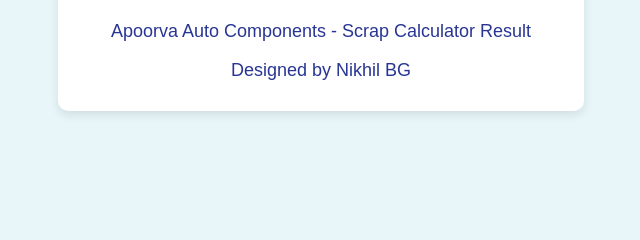
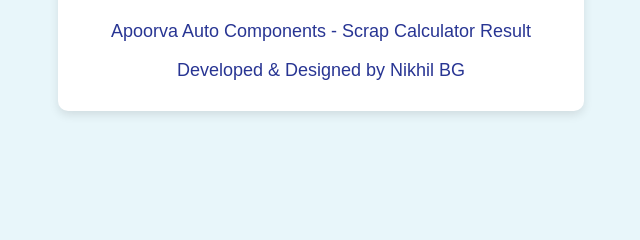
Before and after one commit to nikhil-bg/Scrap-Calculator, a Django app: template myproject/myapp/templates/myapp/results.html in a window 1280 px wide. Shown: the part 384-624 px from the top of the page, without its empty margins (319-959 px from the left). Run offline with Django 4.2, Linux system fonts and the light colour scheme; the template is opened without the code that fills it: values that come from a table or form of the project are taken from there, others are empty; data comes from the database, SQL or seed files in the repository.

Commit message:
Updated results.html

```diff
--- a/myproject/myapp/templates/myapp/results.html
+++ b/myproject/myapp/templates/myapp/results.html
@@ -38,7 +38,7 @@
     <div class="container">
         <h1>Total scrap generated: {{ scrap_product.scrap_value }} kg (approx.)</h1>
         <p>Apoorva Auto Components - Scrap Calculator Result </p>
-        <p class="credentials">Designed by Nikhil BG</p>
+        <p class="credentials">Developed & Designed by Nikhil BG</p>
     </div>
 </body>
 </html>
```
